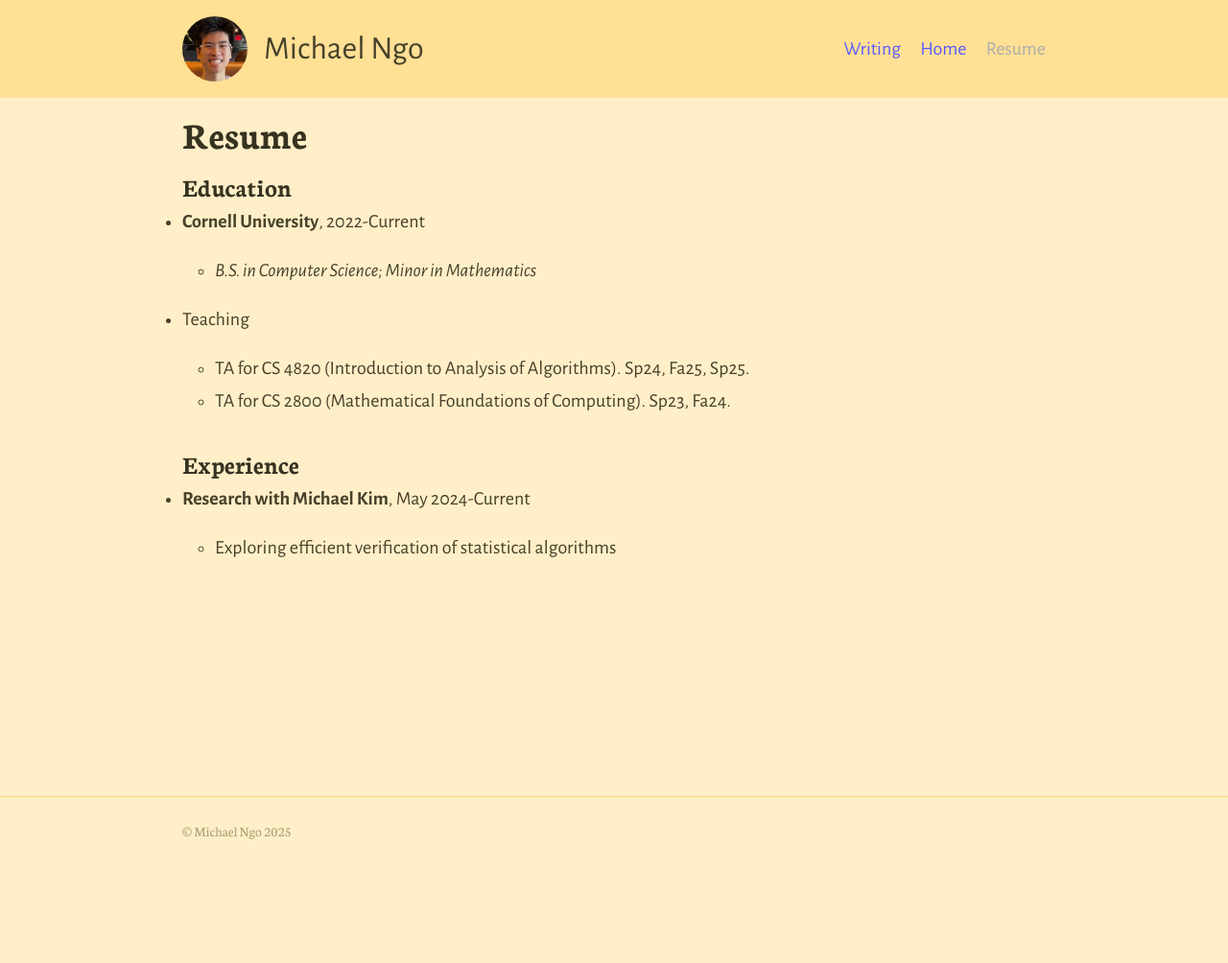
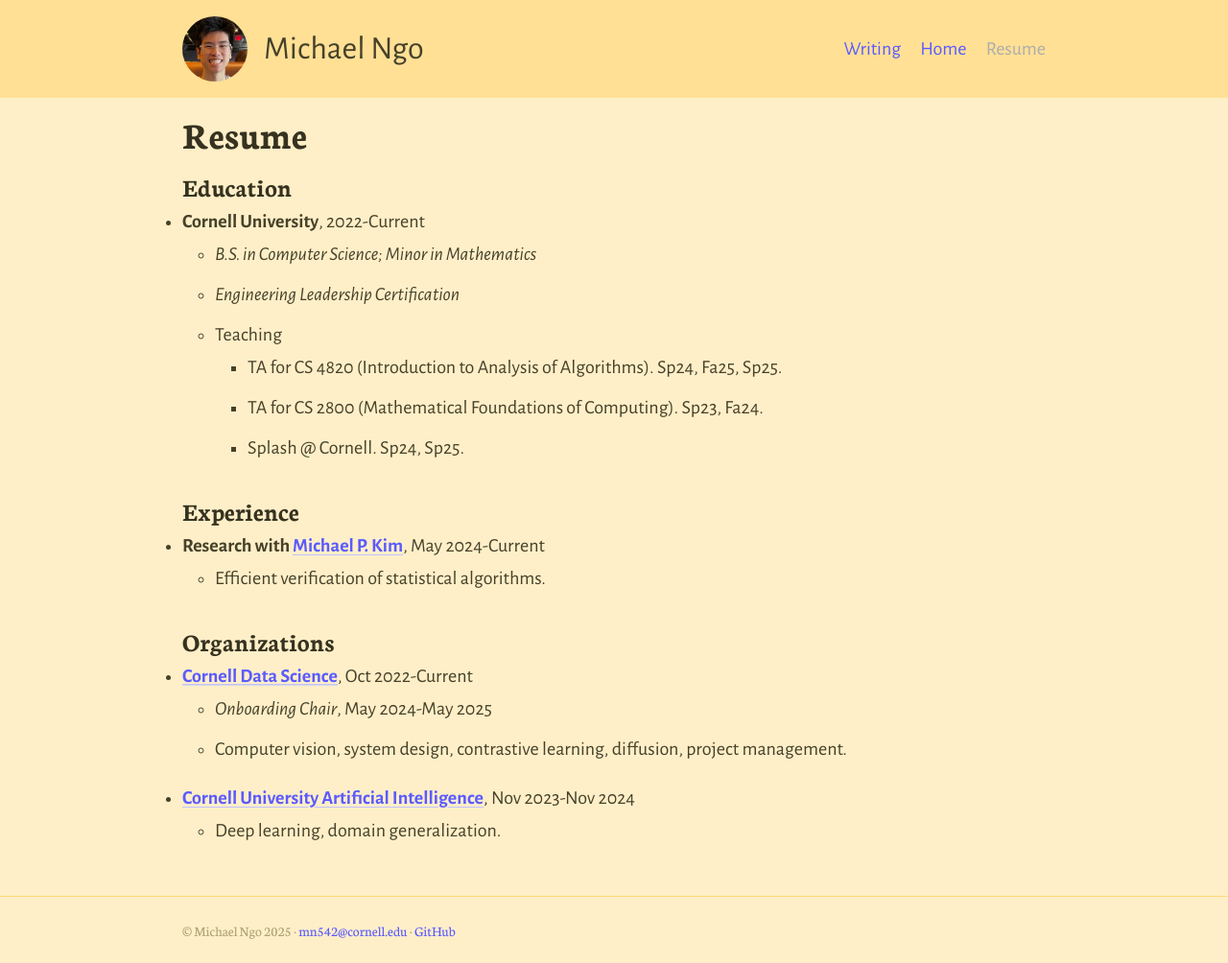
Before and after one commit to Mikonooooo/mikonooooo.github.io, a Jekyll site: the page built from resume.md, in a window 1280 px wide. Shown: the whole page at 96% size. Built offline with Jekyll 4.4.1, drawn with Linux system fonts in a browser that asks for light colours; before the commit the page ends 900 px from its top, so only the background shows below that.

Commit message:
Update resume, front page, add comment box to posts.

```diff
--- a/_config.yml
+++ b/_config.yml
@@ -14,15 +14,6 @@ exclude:
 - CNAME
 - Gemfile
 - Gemfile.lock
-- garth-jekyll-theme.gemspec
-
-# 2. Installed Gems
-plugins:
-- jekyll-paginate
-
-# 3. Gem settings
-paginate: 2 # jekyll-paginate > items per page
-paginate_path: page:num # jekyll-paginate > blog page
 
 # 4. Jekyll settings
 sass:
@@ -30,21 +21,6 @@ sass:
 permalink: pretty  # Permalink style (/YYYY/MM/DD/page-name/)
 excerpt_separator: <!-- more --> # Marks end of excerpt in posts
 timezone: America/New_York # Timezone for blog posts and alike
-
-# 6. Jekyll collections settings
-defaults:
-  -
-    scope:
-      path: ""
-      type: pages
-    values:
-      layout: page # Default layout
-  -
-    scope:
-      path: ""
-      type: posts
-    values:
-      layout: post # Default layout
 
 # 7. Site settings
 encoding: utf-8 # Make sure the encoding is right
--- a/_includes/site-footer.html
+++ b/_includes/site-footer.html
@@ -1,7 +1,11 @@
 <footer class="footer">
   <div class="container">
-    <div class="copyright  typeset">
-      <small class="small">&copy; {{ site.title }} {{ site.time | date: '%Y' }}</small>
+    <div class="copyright typeset">
+      <small class="small">
+        &copy; {{ site.title }} {{ site.time | date: '%Y' }} ·
+        <a href="mailto:mn542@cornell.edu">mn542@cornell.edu</a> ·
+        <a href="https://github.com/Mikonooooo" target="_blank" rel="noopener">GitHub</a>
+      </small>
     </div>
   </div>
 </footer>
--- a/assets/styles.scss
+++ b/assets/styles.scss
@@ -54,3 +54,14 @@ $title-font-size: 2rem;
 .fade-in-up {
     animation: fadeInUp 0.8s ease-out forwards;
 }
+
+ul li > ul {
+  margin-top: 0 !important;
+  padding-top: 0 !important;
+}
+
+/* Add space ONLY below each nested bullet */
+ul li > ul > li {
+  margin-top: 0 !important;
+  margin-bottom: 0.4em !important; /* adjust this value as needed */
+}
--- a/index.html
+++ /dev/null
@@ -1,6 +0,0 @@
----
-layout: page
-title: Home
----
-
-Welcome to my website!
--- a/resume.md
+++ b/resume.md
@@ -8,11 +8,22 @@ permalink: /resume/
 
 - **Cornell University**, 2022-Current
     - _B.S. in Computer Science; Minor in Mathematics_
-- Teaching
-    - TA for CS 4820 (Introduction to Analysis of Algorithms). Sp24, Fa25, Sp25.
-    - TA for CS 2800 (Mathematical Foundations of Computing). Sp23, Fa24.
+    - _Engineering Leadership Certification_
+    - Teaching
+        - TA for CS 4820 (Introduction to Analysis of Algorithms). Sp24, Fa25, Sp25.
+        - TA for CS 2800 (Mathematical Foundations of Computing). Sp23, Fa24.
+        - Splash @ Cornell. Sp24, Sp25.
+
 
 #### Experience
 
-- **Research with Michael Kim**, May 2024-Current
-    - Exploring efficient verification of statistical algorithms
+- **Research with [Michael P. Kim](https://www.cs.cornell.edu/~mpkim/)**, May 2024-Current
+    - Efficient verification of statistical algorithms.
+
+#### Organizations
+
+- **[Cornell Data Science](https://cornelldata.science/)**, Oct 2022-Current
+    - _Onboarding Chair_, May 2024-May 2025
+    - Computer vision, system design, contrastive learning, diffusion, project management.
+- **[Cornell University Artificial Intelligence](https://cuai.github.io/)**, Nov 2023-Nov 2024
+    - Deep learning, domain generalization.
```
Also changed, not shown: _layouts/post.html (+19 -0 lines), index.md (added, +14 -0 lines), README.md, assets/favicon.jpg (deleted).
